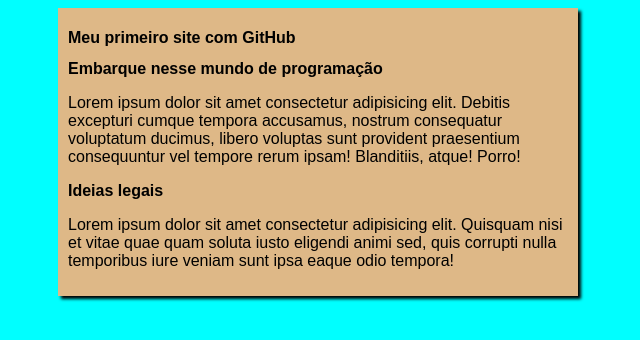
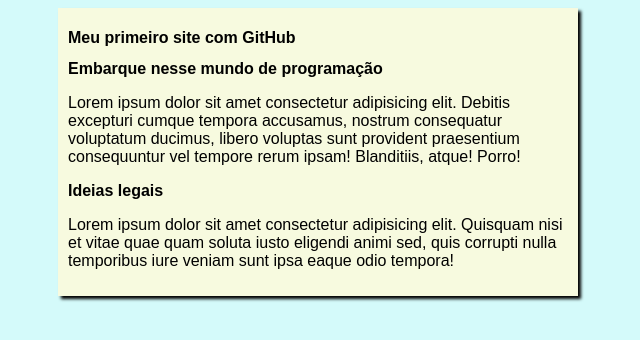
Before and after one commit to IsraFerreira/Primeiro-Site, a plain HTML site: page index.html in a window 1280 px wide. Shown: the whole page, without its empty margins (322-962 px from the left). Drawn offline with Linux system fonts and the light colour scheme.

Commit message:
Update style.css

```diff
--- a/estilos/style.css
+++ b/estilos/style.css
@@ -4,11 +4,11 @@
 }
 
 body{
-    background-color: aqua;
+    background-color: rgb(212, 250, 250);
 }
 
 main{
-    background-color: burlywood;
+    background-color: rgb(247, 250, 223);
     width: 500px;
     margin: auto;
     padding: 10px;
```
